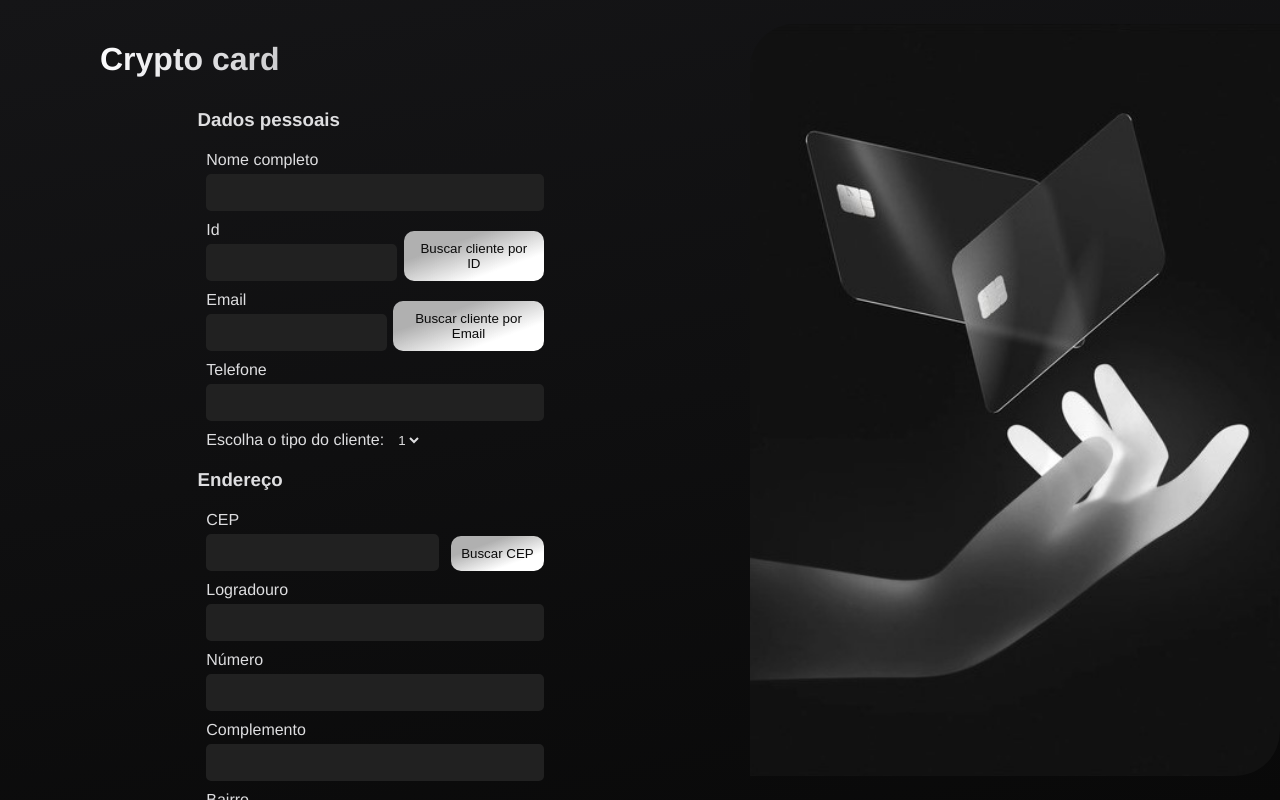
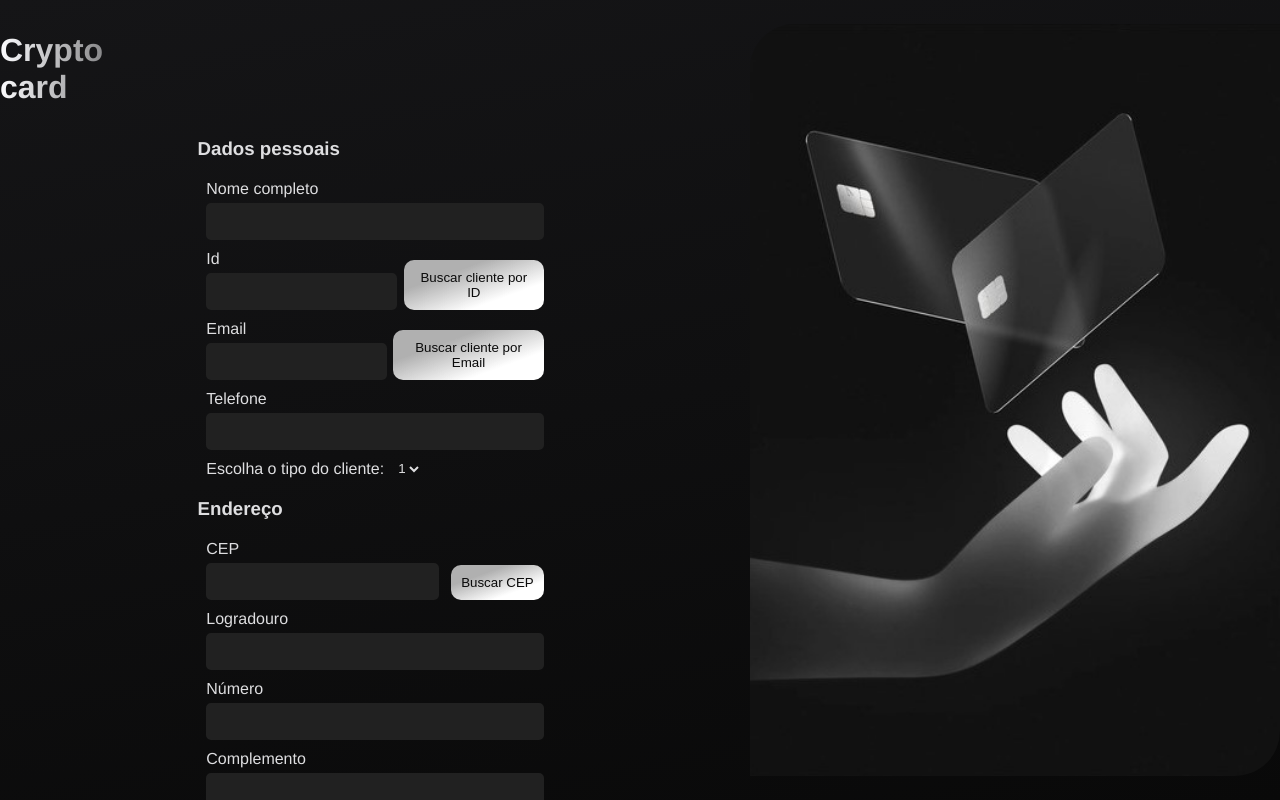
Before and after one commit to Brunonasccimentto/formularioatv, a plain HTML site: page index.html in a window 1280 px wide. Drawn offline with Linux system fonts and the light colour scheme.

Commit message:
new style

```diff
--- a/style.css
+++ b/style.css
@@ -78,10 +78,6 @@ form{
     width: 50%;
 }
 
-.div-logo{
-    width: 100%;
-}
-
 .logo{
     background-color:  rgba(252, 252, 254);
     background-image: linear-gradient(90deg, rgb(252, 252, 254) 0%, rgba(83,83,85,1) 100%);
@@ -92,8 +88,8 @@ form{
     -webkit-text-fill-color: transparent;
     -moz-background-clip: text;
     -moz-text-fill-color: transparent;
-    margin-top: 100px;
-    margin-left: 100px;
+    margin-top: 120px;
+    margin-right: 600px;
 }
 
 .input{
```
